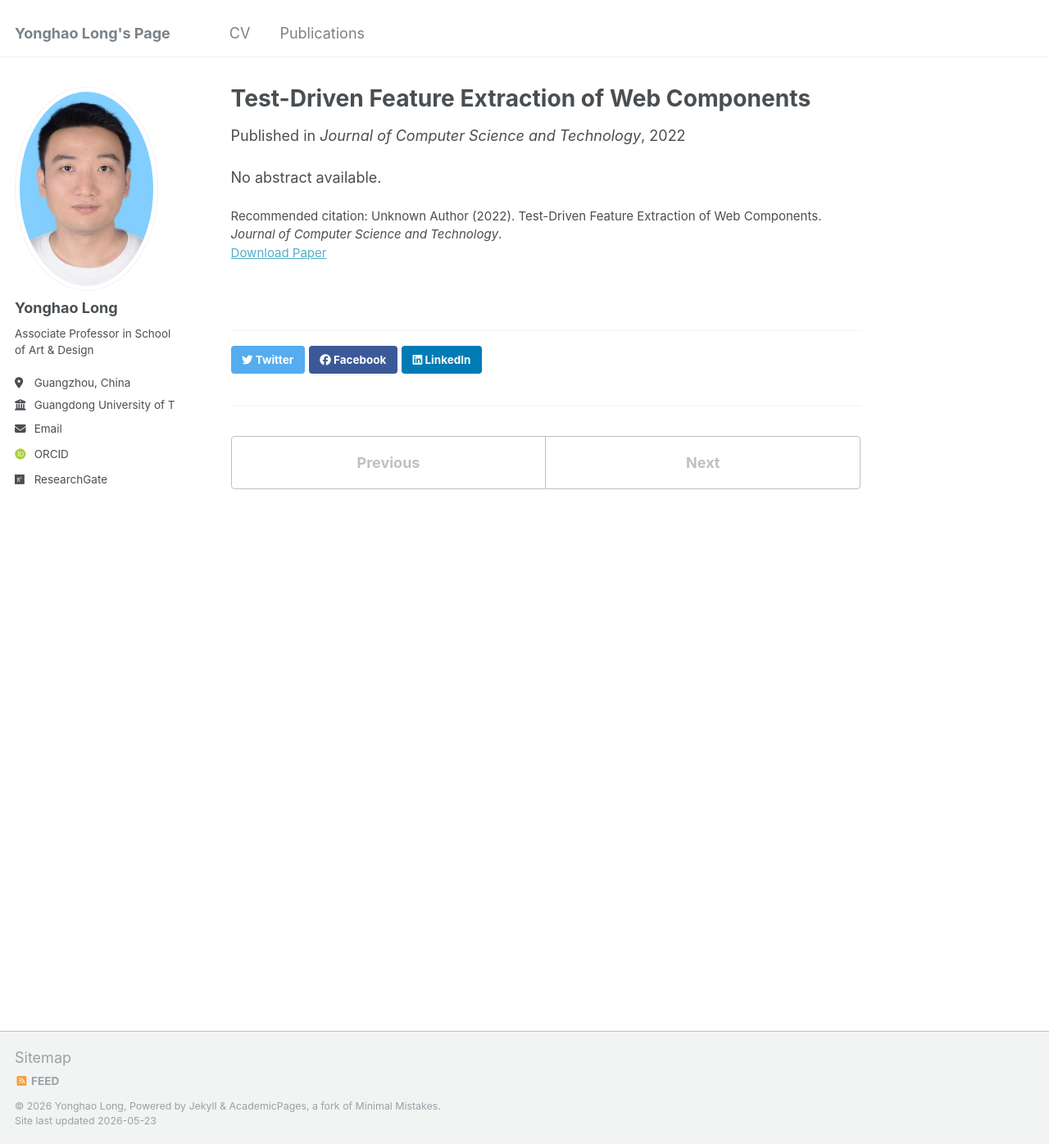
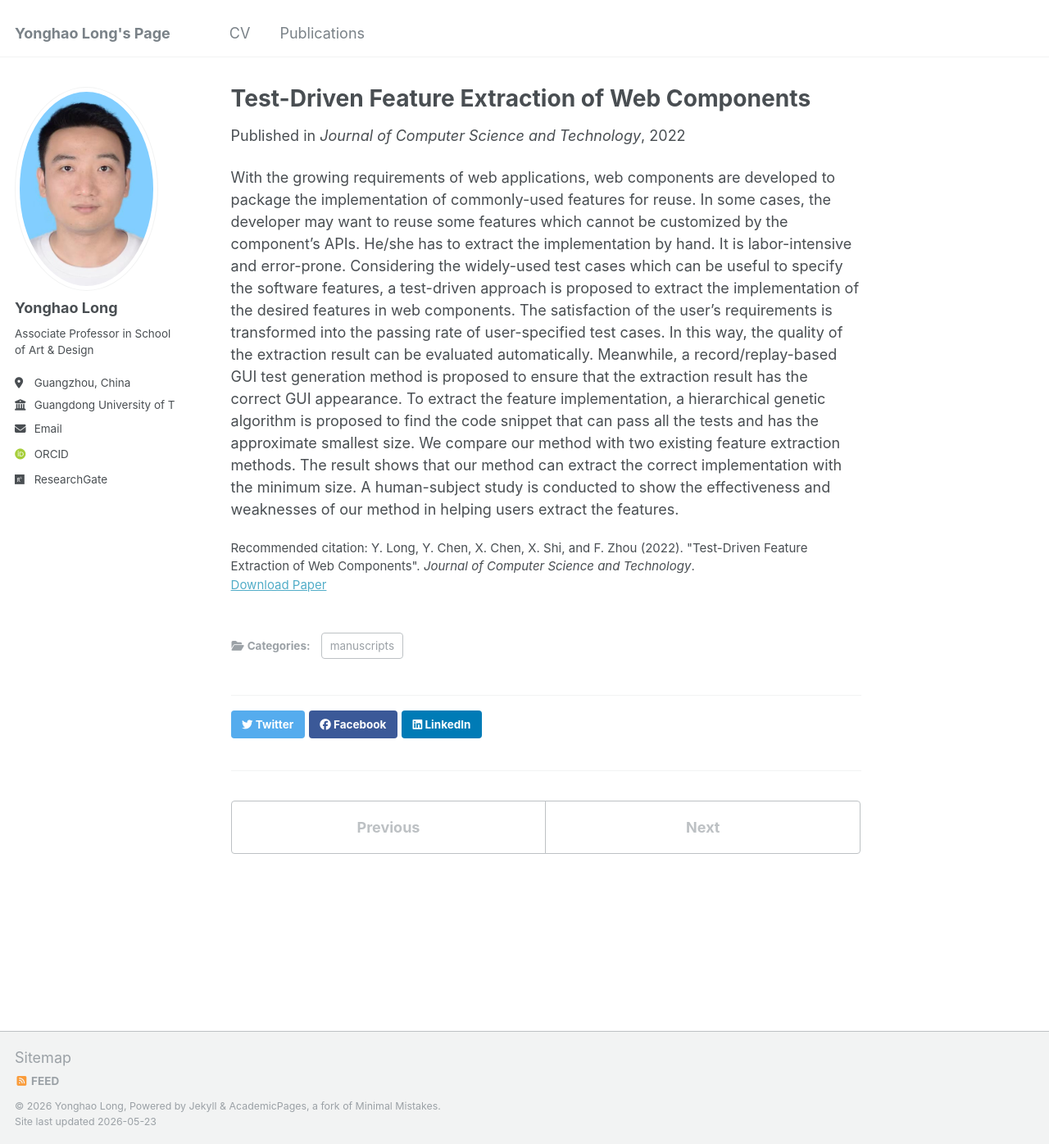
Before and after one commit to qoolyh/qoolyh.github.io, a Jekyll site: the page built from _publications/2022-test-driven-feature-extraction-of-web-components.md, in a window 1280 px wide and 1396 px high. Shown: the whole window at 82% size. Built offline with Jekyll 4.4.1, drawn with Linux system fonts in a browser that asks for light colours; some web fonts are replaced.

Commit message:
Update 2022-test-driven-feature-extraction-of-web-components.md

```diff
--- a/_publications/2022-test-driven-feature-extraction-of-web-components.md
+++ b/_publications/2022-test-driven-feature-extraction-of-web-components.md
@@ -1,11 +1,13 @@
 ---
 title: "Test-Driven Feature Extraction of Web Components"
 collection: publications
-permalink: /publication/2022-test-driven-feature-extraction-of-web-components
-excerpt: 'No abstract available....'
-date: 2022-01-01
+category: manuscripts
+permalink: /publication/2022-04-01-test-driven-feature-extraction-of-web-components
+excerpt: 'A test-driven approach is proposed to extract the implementation of the desired features in web components. '
+date: 2022-04-01
 venue: 'Journal of Computer Science and Technology'
 paperurl: 'https://doi.org/10.1007/s11390-022-0673-4'
-citation: 'Unknown Author (2022). Test-Driven Feature Extraction of Web Components. <i>Journal of Computer Science and Technology</i>.'
+citation: 'Y. Long, Y. Chen, X. Chen, X. Shi, and F. Zhou (2022). "Test-Driven Feature Extraction of Web Components". <i>Journal of Computer Science and Technology</i>.'
 ---
-No abstract available.
+
+With the growing requirements of web applications, web components are developed to package the implementation of commonly-used features for reuse. In some cases, the developer may want to reuse some features which cannot be customized by the component's APIs. He/she has to extract the implementation by hand. It is labor-intensive and error-prone. Considering the widely-used test cases which can be useful to specify the software features, a test-driven approach is proposed to extract the implementation of the desired features in web components. The satisfaction of the user's requirements is transformed into the passing rate of user-specified test cases. In this way, the quality of the extraction result can be evaluated automatically. Meanwhile, a record/replay-based GUI test generation method is proposed to ensure that the extraction result has the correct GUI appearance. To extract the feature implementation, a hierarchical genetic algorithm is proposed to find the code snippet that can pass all the tests and has the approximate smallest size. We compare our method with two existing feature extraction methods. The result shows that our method can extract the correct implementation with the minimum size. A human-subject study is conducted to show the effectiveness and weaknesses of our method in helping users extract the features.
```
